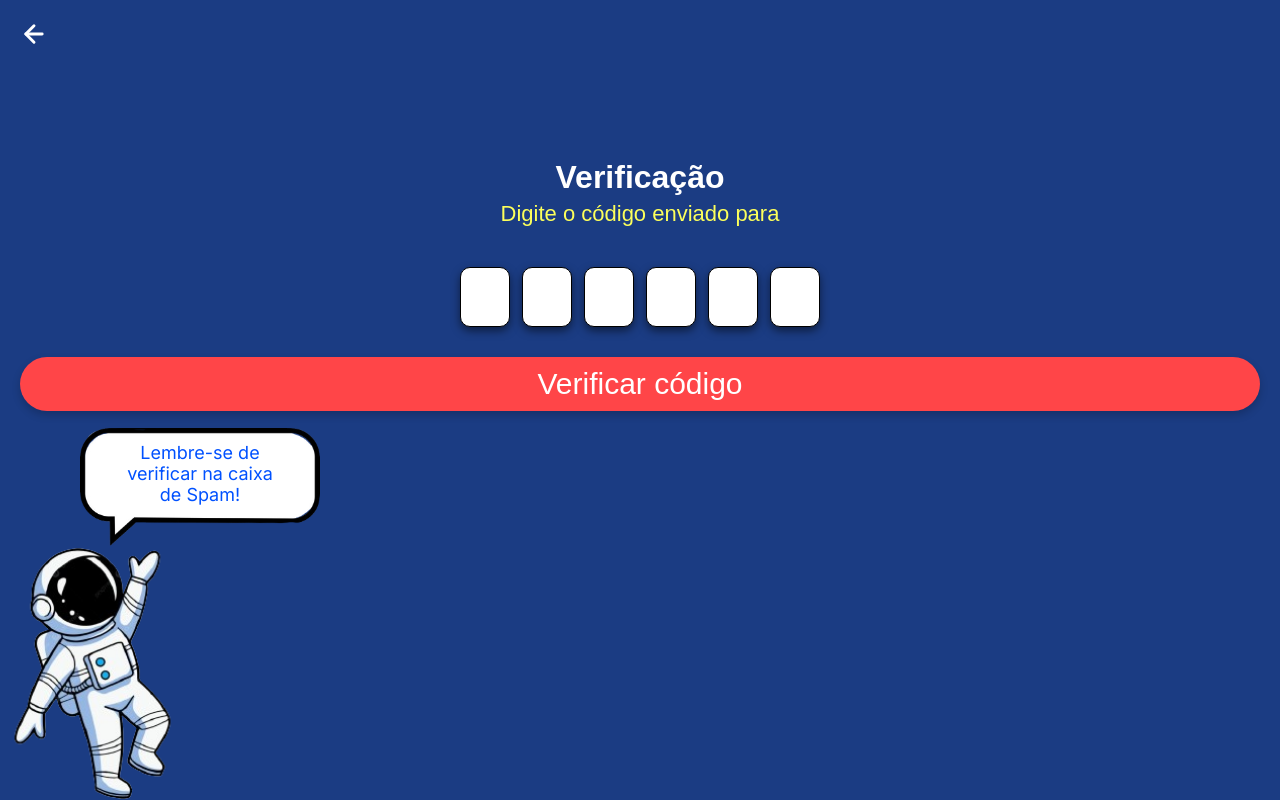
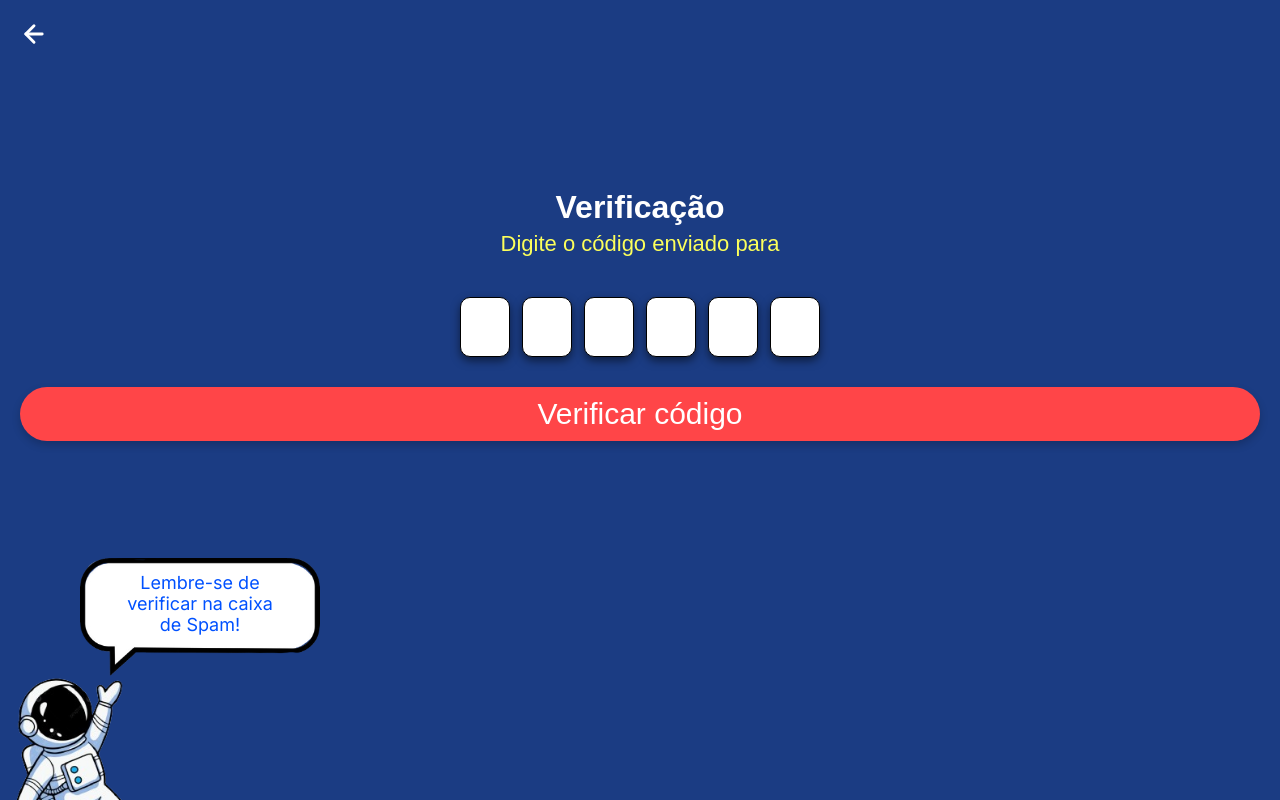
Before and after one commit to soaresravi/universo-neuroatipico, a React (Vite) app: page /verificar-codigo in a window 1280 px wide. Built offline with nearby package versions, Linux system fonts and the light colour scheme; no server answers; a web font is replaced by a local one.

Commit message:
fix position 2

```diff
--- a/src/pages/EsqueciSenha.jsx
+++ b/src/pages/EsqueciSenha.jsx
@@ -66,7 +66,7 @@ const EsqueciSenha = () => {
 
         container: {
             backgroundColor: '#1B3C83',
-            height: '100vh',
+            height: '110vh',
             width: '100vw',
             display: 'flex',
             flexDirection: 'column',
--- a/src/pages/VerificarCodigo.jsx
+++ b/src/pages/VerificarCodigo.jsx
@@ -76,13 +76,14 @@ const VerificarCodigo = () => {
 
         container: {
             backgroundColor: '#1B3C83',
-            minHeight: '100vh',
+            height: '110vh',
+            width: '100vw',
             display: 'flex',
             flexDirection: 'column',
             alignItems: 'center',
             justifyContent: 'center',
             padding: '20px',
-            position: 'relative'
+            position: 'fixed'
         },
 
         botaoVoltar: {
@@ -101,7 +102,7 @@ const VerificarCodigo = () => {
             textAlign: 'center',
             marginBottom: '5px',
             letterSpacing: '8%',
-            marginTop: '-210px'
+            marginTop: '-230px'
         },
 
         subtitulo: {
@@ -164,7 +165,7 @@ const VerificarCodigo = () => {
 
         balao: {
             position: 'absolute',
-            bottom: '250px',
+            bottom: '200px',
             left: '80px',
             maxWidth: '240px',
             zIndex: 2
@@ -193,7 +194,7 @@ const VerificarCodigo = () => {
             position: 'absolute',
             bottom: 0,
             left: '-30px',
-            width: '250px',
+            width: '200px',
             height: 'auto',
             zIndex: 1
         }
```
